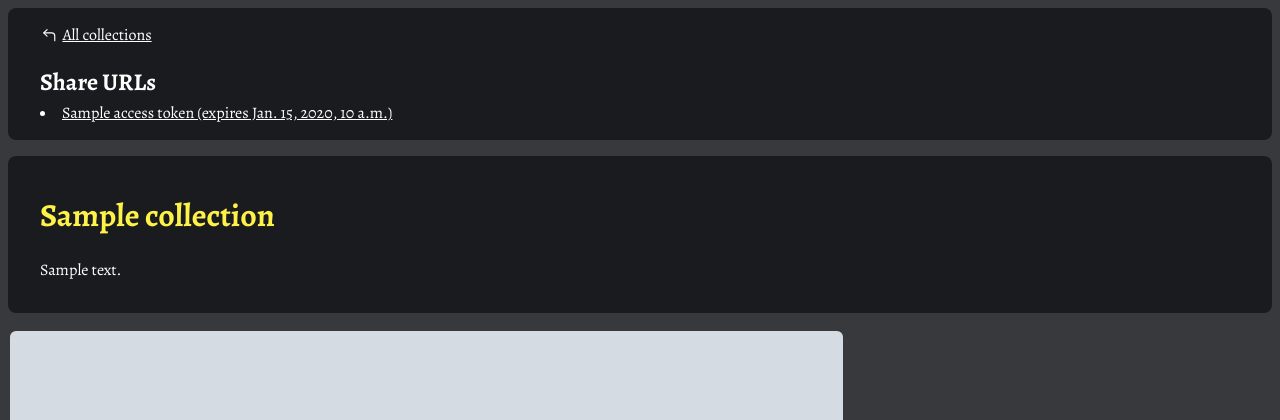
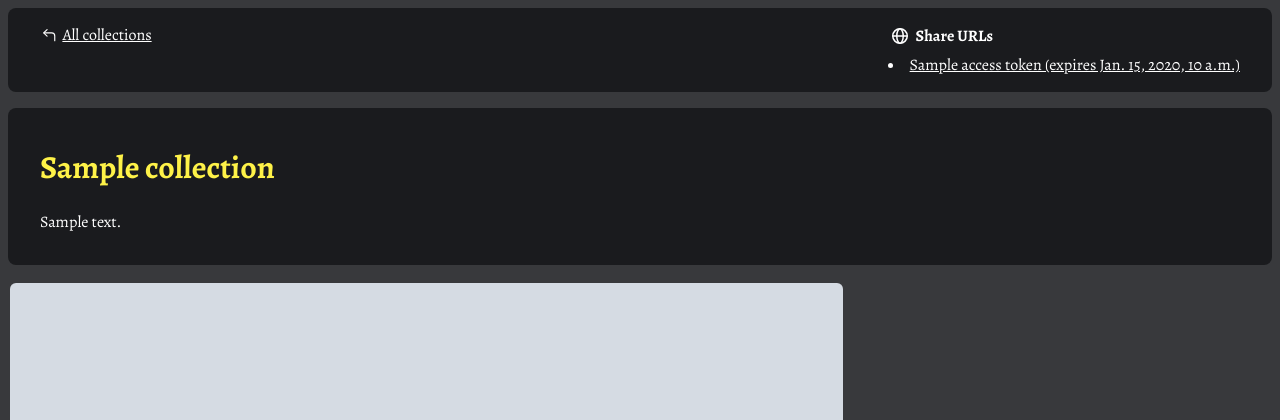
Before and after one commit to jaketrent/galleria, a Django app: template works/templates/works/collection_detail.html in a window 1280 px wide. Shown: the top 420 px of the page. Run offline with Django 3.2, Linux system fonts and the light colour scheme; a user stored in the database is signed in; tables that the repository leaves empty hold one stand-in row (values such as "Sample post"); the template is opened without the code that fills it: most values are stand-ins (such as "Sample title", 1, 10 or a date in 2020); grey boxes marked "Sample" are stand-in pictures; data that the repository does not hold is empty; parts of the project's set-up code (start-up, migrations or seed data) failed here and were passed over.

Commit message:
style share links to right corner

```diff
--- a/works/static/work/work.css
+++ b/works/static/work/work.css
@@ -5,18 +5,18 @@
 .works_nav_row > * {
   margin-right: 2ch;
 }
-.works_nav_link {
+
+.works_label--icon {
   display: inline-flex;
   align-items: center;
 }
-.works_nav_link svg {
+.works_label--icon svg {
   margin-right: 0.25rem;
 }
 
 /* collection_list page */
 .collections {
   --img-dimension: 256px;
-
   list-style: none;
   padding-left: 0;
   display: grid;
@@ -73,16 +73,28 @@
 .collection__text h1 {
   color: rgb(var(--colorAccentRgb));
 }
-.collection__text h2 {
+
+/* collection_detail page */
+.collection_share h2 {
+  font-size: 1rem;
   margin-bottom: 0.25rem;
 }
-.collection__text ul {
+.collection_share ul {
   margin: 0;
   padding-left: 0;
   list-style-position: inside;
 }
-
-/* collection_detail page */
+@media (min-width: 800px) {
+  .collection_admin {
+    display: grid;
+    grid-template-columns: 1fr auto;
+    grid-gap: 1rem;
+    align-items: start;
+  }
+  .collection_share h2 {
+    margin-top: 0;
+  }
+}
 .works {
   max-width: 100%;
   margin: 0 auto;
--- a/works/templates/works/collection_detail.html
+++ b/works/templates/works/collection_detail.html
@@ -20,9 +20,9 @@
 {% block main %}
 
   {% if user.is_authenticated %}
-    <div class="collection__text">
+    <div class="collection__text collection_admin">
       <nav class="works_nav_row">
-        <a href="{% url "works_collections" %}" class="works_nav_link">
+        <a href="{% url "works_collections" %}" class="works_label--icon">
           <svg width="24" height="24" fill="none" viewBox="0 0 24 24">
             <path stroke="currentColor" stroke-linecap="round" stroke-linejoin="round" stroke-width="1.5" d="M9.25 4.75L4.75 9L9.25 13.25"></path>
             <path stroke="currentColor" stroke-linecap="round" stroke-linejoin="round" stroke-width="1.5" d="M5.5 9H15.25C17.4591 9 19.25 10.7909 19.25 13V19.25"></path>
@@ -30,7 +30,7 @@
           All collections
         </a>
         {% if not access_tokens %}
-          <a href="{% url "works_collection" collection.pk %}" class="works_nav_link">
+          <a href="{% url "works_collection" collection.pk %}" class="works_label--icon">
             <svg width="24" height="24" fill="none" viewBox="0 0 24 24">
               <path stroke="currentColor" stroke-linecap="round" stroke-linejoin="round" stroke-width="1.5" d="M18.6247 10C19.0646 10.8986 19.25 11.6745 19.25 12C19.25 13 17.5 18.25 12 18.25C11.2686 18.25 10.6035 18.1572 10 17.9938M7 16.2686C5.36209 14.6693 4.75 12.5914 4.75 12C4.75 11 6.5 5.75 12 5.75C13.7947 5.75 15.1901 6.30902 16.2558 7.09698"></path>
               <path stroke="currentColor" stroke-linecap="round" stroke-linejoin="round" stroke-width="1.5" d="M19.25 4.75L4.75 19.25"></path>
@@ -41,7 +41,15 @@
         {% endif %}
       </nav>
       {% if access_tokens %}
-        <h2>Share URLs</h2>
+        <div class="collection_share">
+          <h2 class="works_label--icon">
+            <svg width="24" height="24" fill="none" viewBox="0 0 24 24">
+              <circle cx="12" cy="12" r="7.25" stroke="currentColor" stroke-linecap="round" stroke-linejoin="round" stroke-width="1.5"></circle>
+              <path stroke="currentColor" stroke-linecap="round" stroke-linejoin="round" stroke-width="1.5" d="M15.25 12C15.25 16.5 13.2426 19.25 12 19.25C10.7574 19.25 8.75 16.5 8.75 12C8.75 7.5 10.7574 4.75 12 4.75C13.2426 4.75 15.25 7.5 15.25 12Z"></path>
+              <path stroke="currentColor" stroke-linecap="round" stroke-linejoin="round" stroke-width="1.5" d="M5 12H12H19"></path>
+            </svg>
+            Share URLs
+          </h2>
           <ul>
             {% for access_token in access_tokens %}
               <li>
@@ -54,6 +62,7 @@
               </li>
             {% endfor %}
           </ul>
+        </div>
       {% endif %}
     </div>
   {% endif %}
```
Lines whose indentation alone changed are shown as unchanged.
